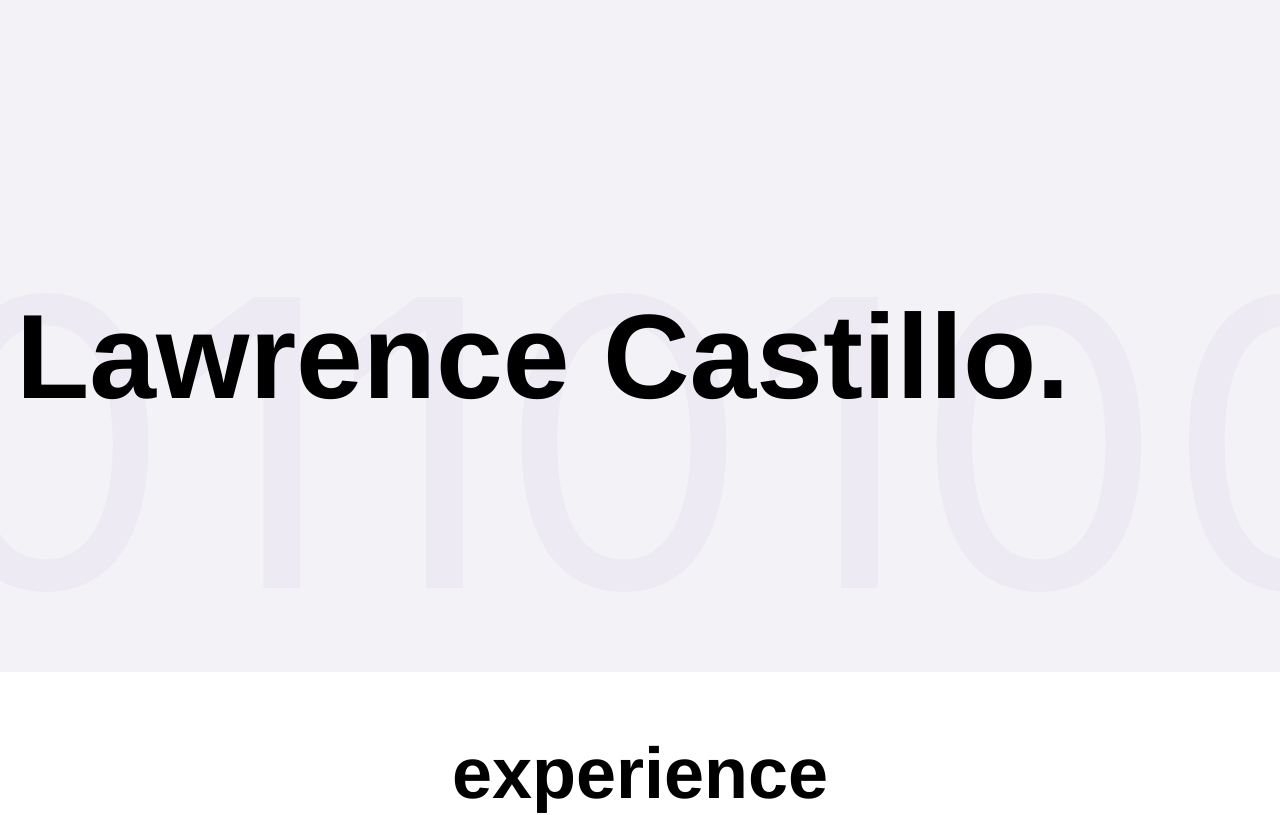
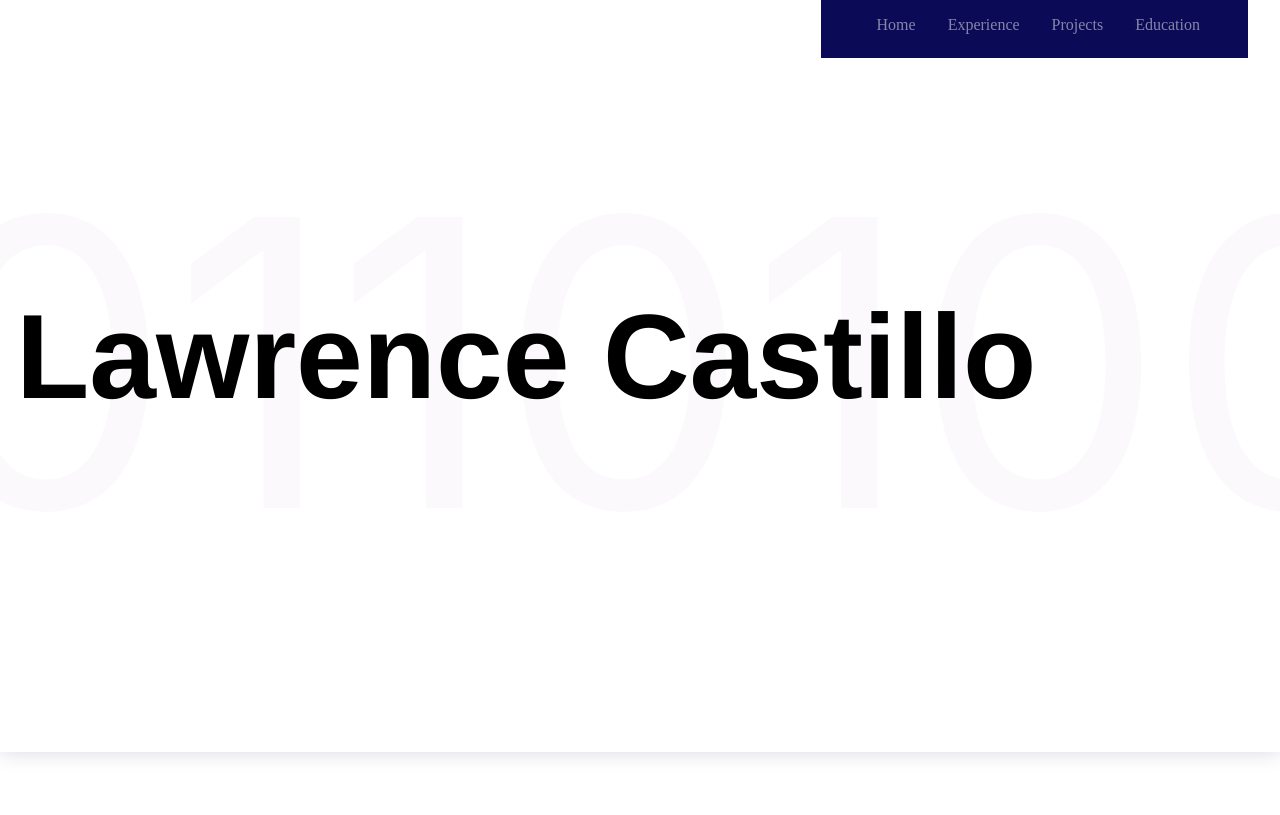
Before and after one commit to LawrenceCastillo/ada-theme-react-template, a React (Create React App) app: page / in a window 1280 px wide. Shown: the top 815 px of the page. Built offline with nearby package versions, Linux system fonts and the light colour scheme.

Commit message:
adds nav bar

```diff
--- a/package.json
+++ b/package.json
@@ -8,7 +8,9 @@
     "@testing-library/user-event": "^7.2.1",
     "react": "^16.13.1",
     "react-dom": "^16.13.1",
-    "react-scripts": "3.4.1"
+    "react-reveal": "^1.2.2",
+    "react-scripts": "3.4.1",
+    "react-scroll": "^1.7.16"
   },
   "scripts": {
     "start": "react-scripts start",
--- a/src/App.js
+++ b/src/App.js
@@ -1,4 +1,5 @@
 import React, {Component} from 'react';
+import Navbar from './Components/Navbar'
 import Header from './Components/Header';
 import Wall from './Components/Wall/Wall';
 import user from './info'
@@ -7,6 +8,7 @@
   render() {
     return (
       <div>
+        <Navbar />
         <Header personal={user[0]} />
         <Wall section={user[1].section} groups={user[1].groups} />
         <Wall section={user[2].section} groups={user[2].groups} />
--- a/src/Components/Header.js
+++ b/src/Components/Header.js
@@ -1,10 +1,13 @@
 import React from 'react';
+import Fade from 'react-reveal/Fade';
 
 const Header = (props) => {
   const name = props.personal.name
   return (
-    <div className='heading'>
-      <h1 className='main-title'> {name}. </h1>
+    <div>
+      <div className='heading'>
+        <h1 className='main-title'><Fade bottom> {name} </Fade></h1>
+      </div>
       <p className='heading-decoration-background'>0110100001100101011011000110110001101111</p>
     </div>
   )
--- /dev/null
+++ b/src/Components/Navbar.js
@@ -0,0 +1,64 @@
+import React, {Component} from 'react';
+import { Link, animateScroll as scroll } from "react-scroll";
+
+class Navbar extends Component {
+  scrollToTop = () => {
+    scroll.scrollToTop();
+  };
+  render() {
+    return (
+      <nav>
+        <ul>
+          <li>
+            <Link
+              className='link'
+              activeClass="active"
+              to="Home"
+              spy={true}
+              smooth={true}
+              offset={-70}
+              duration={500}
+              onClick={this.scrollToTop}>
+            Home
+            </Link>
+          </li>
+          <li>
+            <Link
+              className='link'
+              activeClass="active"
+              to="Experience"
+              spy={true}
+              smooth={true}
+              offset={-70}
+              duration={500}>
+            Experience</Link>
+          </li>
+          <li>
+            <Link
+              className='link'
+              activeClass="active"
+              to="Projects"
+              spy={true}
+              smooth={true}
+              offset={-70}
+              duration={500}>
+            Projects</Link>
+          </li>
+          <li>
+            <Link
+              className='link'
+              activeClass="active"
+              to="Education"
+              spy={true}
+              smooth={true}
+              offset={-70}
+              duration={500}>
+            Education</Link>
+          </li>
+        </ul>
+      </nav>
+    )
+  }
+}
+
+export default Navbar;
--- a/src/Components/Wall/Tile.js
+++ b/src/Components/Wall/Tile.js
@@ -1,4 +1,5 @@
 import React from 'react';
+import Fade from 'react-reveal/Fade';
 
 const imageTrue = (group) => {
   return group.image_url ? <img className='photo' src={group.image_url} alt={group.name} /> : <h2 className='h2-tile-name'>{group.name}</h2>
@@ -7,6 +8,7 @@
 const Tile = (props) => {
   const group = props.group;
   return (
+    <Fade bottom>
       <figure className='figure'>
         <a href={group.site_url} target="_blank" rel='noopener noreferrer'> { imageTrue(group) } </a>
         <figcaption>
@@ -15,6 +17,7 @@
           <p>{group.description}</p>
         </figcaption>
       </figure>
+    </Fade>
   )
 }
 
--- a/src/index.css
+++ b/src/index.css
@@ -18,10 +18,11 @@
 }
 
 .heading {
-  min-height: 80vh;
+  min-height: 90vh;
   margin: 0;
   padding: 1rem;
-  background-color: rgba(100,100,150, .08);
+  background-color: rgba(255, 255, 255, .4);
+  box-shadow: 0px 0px 20px rgba(0, 0, 80, .16);
 }
 
 .heading-decoration-background {
@@ -29,7 +30,7 @@
   opacity: 0.05;
   font-size: 25em;
   left:-0.2em;
-  top:-0.5em;
+  top:-0.7em;
   z-index: -100;
   color:#9352ae;
 }
@@ -69,7 +70,7 @@
   padding: 2rem;
   flex-grow: 1;
   margin: 1rem;
-  box-shadow: 0px 0px 20px rgba(0, 0, 0, .2);;
+  box-shadow: 0px 0px 20px rgba(0, 0, 80, .16);
 }
 
 .h2-tile-name {
@@ -77,3 +78,38 @@
   margin: -2rem 0rem 0rem -2rem;
   padding: 2rem;
 }
+
+nav{
+  position: fixed;
+  right: 2em;
+  z-index: 100;
+  font-family: 'Fira Sans';
+  font-size: 16px;
+  font-weight: 400;
+  text-align: center;
+  background-color: rgba(0, 0, 80, .96);
+  padding: 0 2em .5em 0;
+}
+nav li{
+  display: inline-block;
+  cursor: pointer;
+
+}
+nav li .link{
+  text-decoration: none;
+  color: white;
+  padding: 1em;
+  opacity: 0.5;
+  transition: all 0.3s ease-in-out;
+  -webkit-transition: all 0.3s ease-in-out;
+  -moz-transition: all 0.3s ease-in-out;
+  -ms-transition: all 0.3s ease-in-out;
+  -o-transition: all 0.3s ease-in-out;
+}
+li .link:hover{
+  opacity: 1;
+}
+.active{
+  color: #ddd;
+  opacity: 1;
+}
```
Also changed, not shown: 1 other file (tests, documents, lock files or other folders). Lines whose indentation alone changed are shown as unchanged.
